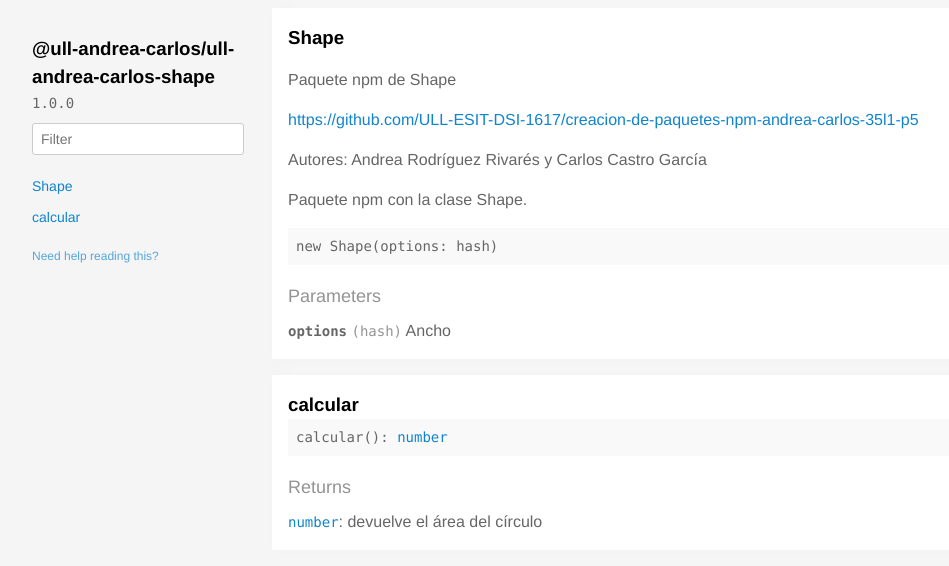
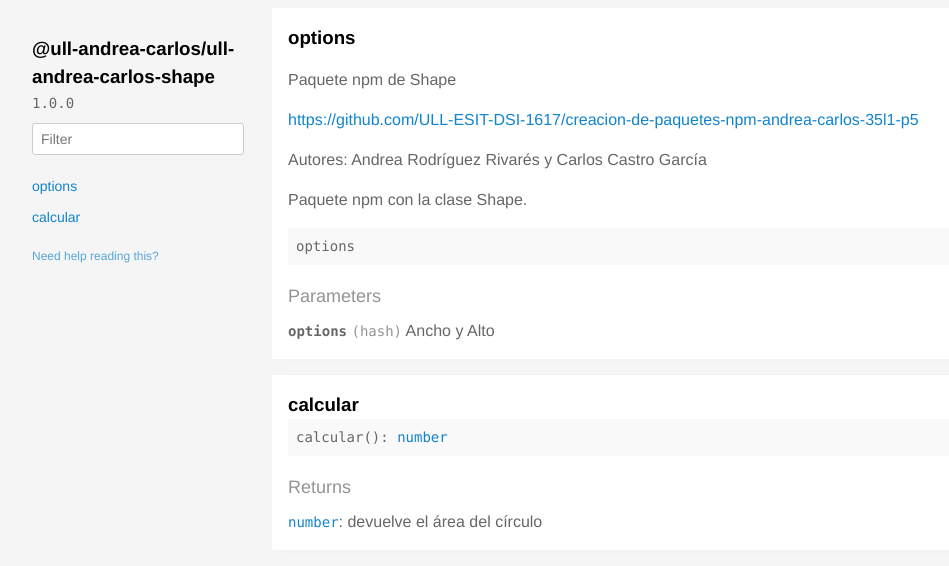
Before and after one commit to ULL-ESIT-DSI-1617/creacion-de-paquetes-npm-andrea-carlos-35l1-p5, a website: page docs/index.html in a window 1280 px wide. Shown: the whole page, without its empty margins (112-1061 px from the left). Drawn offline with Linux system fonts and the light colour scheme.

Commit message:
Doc de shape completa

```diff
--- a/docs/index.html
+++ b/docs/index.html
@@ -25,9 +25,9 @@
 
 
                 <li><a
-                  href='#shape'
+                  href='#options'
                   class="">
-                  Shape
+                  options
 
                 </a>
 
@@ -58,8 +58,8 @@
 
   <div class='clearfix'>
 
-    <h3 class='fl m0' id='shape'>
-      Shape
+    <h3 class='fl m0' id='options'>
+      options
     </h3>
 
 
@@ -72,7 +72,7 @@
 <p>Paquete npm con la clase Shape.</p>
 
 
-  <div class='pre p1 fill-light mt0'>new Shape(options: hash)</div>
+  <div class='pre p1 fill-light mt0'>options</div>
 
 
 
@@ -90,7 +90,7 @@
         <div class='space-bottom0'>
           <div>
             <span class='code bold'>options</span> <code class='quiet'>(hash)</code>
-	    Ancho
+	    Ancho y Alto
 
           </div>
 
--- a/lib/shape.js
+++ b/lib/shape.js
@@ -12,12 +12,11 @@ module.exports = class Shape {
  *
  * Paquete npm con la clase Shape.
  *
- * @class Shape
- * @param {hash} options Ancho
+ * @class Shape clase shape
+ * @param {hash} options Ancho y Alto
  */
     this.options = options
   }
-
 /**
 * @function calcular
 * @return {number} devuelve el área del círculo
```
